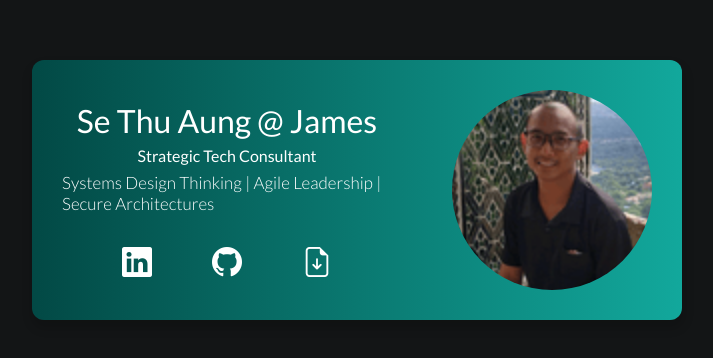
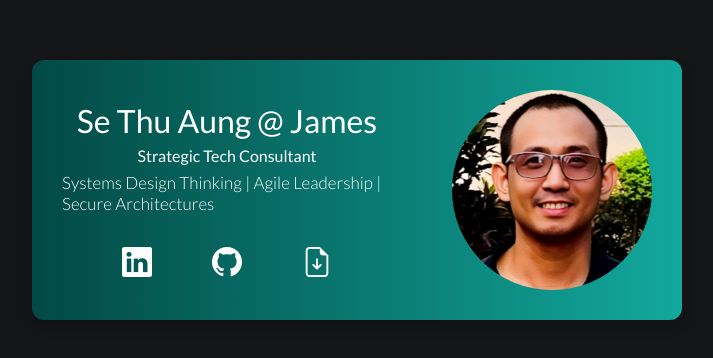
Before and after one commit to sethuaung/james.github.io, an Astro site: page / in a window 1280 px wide. Shown: the part 210-568 px from the top of the page, without its empty margins (283-996 px from the left). Built offline with nearby package versions, Linux system fonts and the light colour scheme; Astro itself is replaced by a stand-in of ours.

Commit message:
Update img

```diff
--- a/src/pages/index.astro
+++ b/src/pages/index.astro
@@ -17,7 +17,7 @@ import Card from "../components/Card.astro";
 	  linkedin="https://www.linkedin.com/in/sethuaung"
 	  github="https://github.com/sethuaung"
 	  cvLink="/files/resume-cv.pdf"
-	  profileImage="/images/sta_100x100.png"
+	  profileImage="/images/my-pic.jpeg"
 	/>
 </BaseLayout>
 
```
